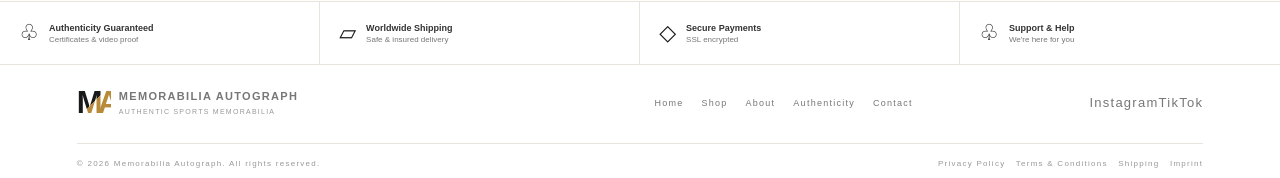
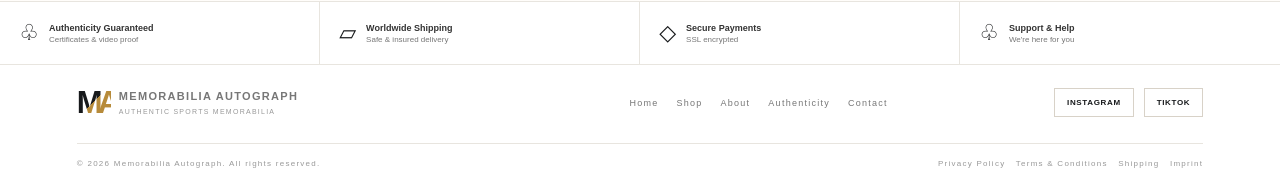
Before and after one commit to Safarovych/memorabilia-autograph, a Next.js app: page / in a window 1280 px wide. Shown: the part 1397-1575 px from the top of the page. Built offline with nearby package versions, Linux system fonts and the light colour scheme.

Commit message:
Style social media links in footer

```diff
--- a/app/globals.css
+++ b/app/globals.css
@@ -202,3 +202,6 @@ body{background:var(--premium-bg);color:var(--premium-ink)}
 .adminPhotoSlot .adminPhotoPreview{width:100%;height:110px}
 .adminPhotoSlot input[type=file]{width:100%;margin-top:6px}
 @media(max-width:680px){.productGalleryThumbs{height:64px}.adminPhotoSlots{grid-template-columns:1fr 1fr}.adminPhotoSlot:last-child{grid-column:1/-1}}
+
+
+.premiumFooterSocial{display:flex!important;gap:10px;align-items:center}.premiumFooterSocial a{display:inline-flex;align-items:center;justify-content:center;padding:9px 12px;border:1px solid #d8d2c8;background:#fff;color:#17191b!important;font-size:8px;font-weight:800;letter-spacing:.08em;text-transform:uppercase}.premiumFooterSocial a:hover{border-color:#b78b3a;color:#8b6a32!important}
```
